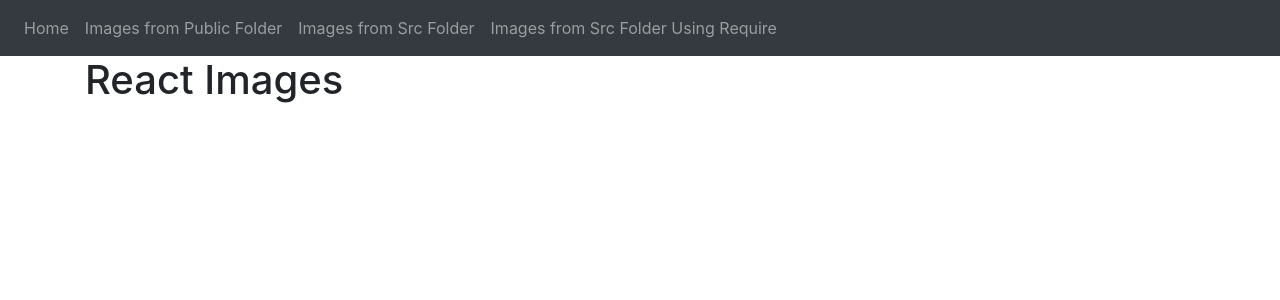
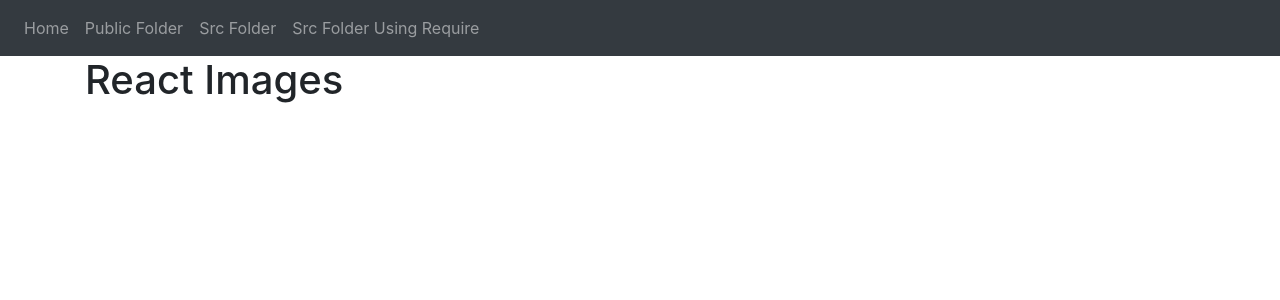
Before and after one commit to petercolella/react-images, a React (Create React App) app: page / in a window 1280 px wide. Shown: the top 300 px of the page. Built offline with nearby package versions, Linux system fonts and the light colour scheme.

Commit message:
updates NavBar text

```diff
--- a/src/components/NavBar/NavBar.jsx
+++ b/src/components/NavBar/NavBar.jsx
@@ -12,17 +12,17 @@ const NavBar = () => {
         </li>
         <li className="nav-item">
           <NavLink className="nav-link" to={"/public"}>
-            Images from Public Folder
+            Public Folder
           </NavLink>
         </li>
         <li className="nav-item">
           <NavLink className="nav-link" to={"/src"}>
-            Images from Src Folder
+            Src Folder
           </NavLink>
         </li>
         <li className="nav-item">
           <NavLink className="nav-link" to={"/src-require"}>
-            Images from Src Folder Using Require
+            Src Folder Using Require
           </NavLink>
         </li>
       </ul>
```
